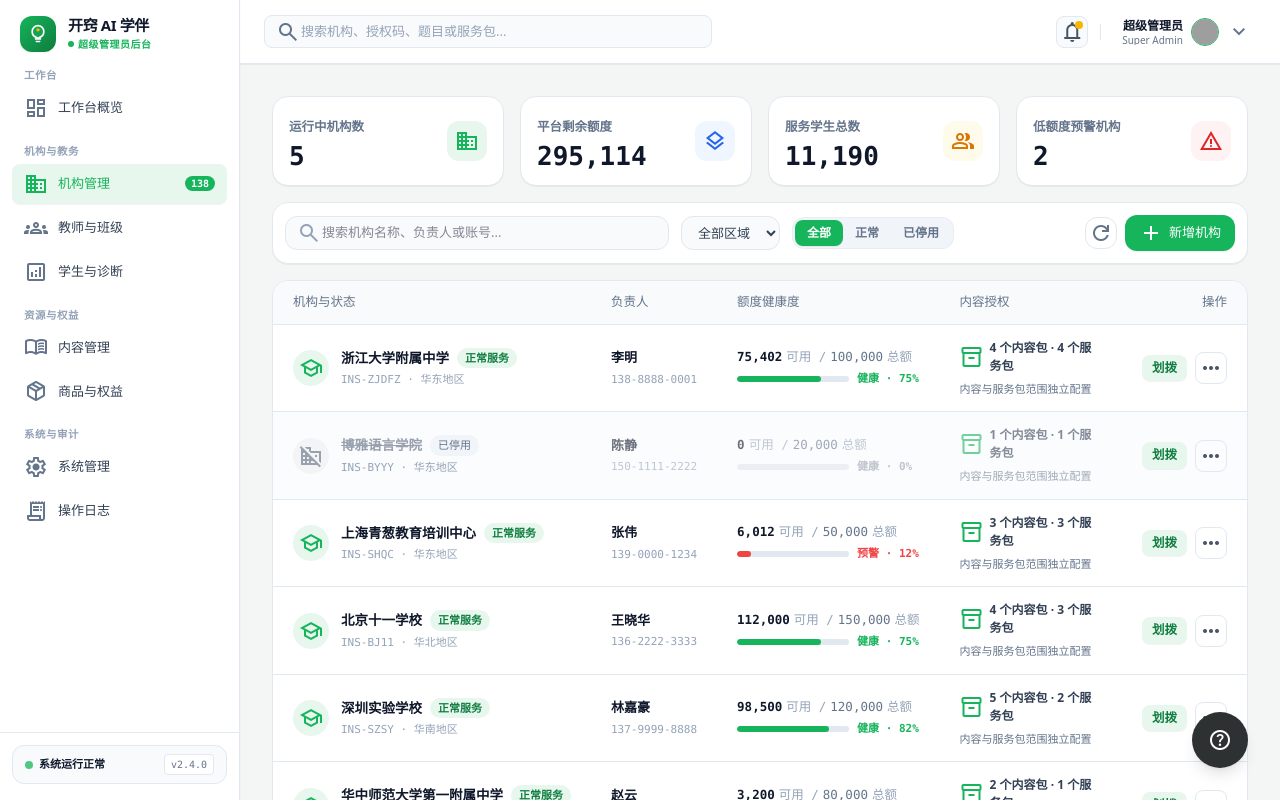
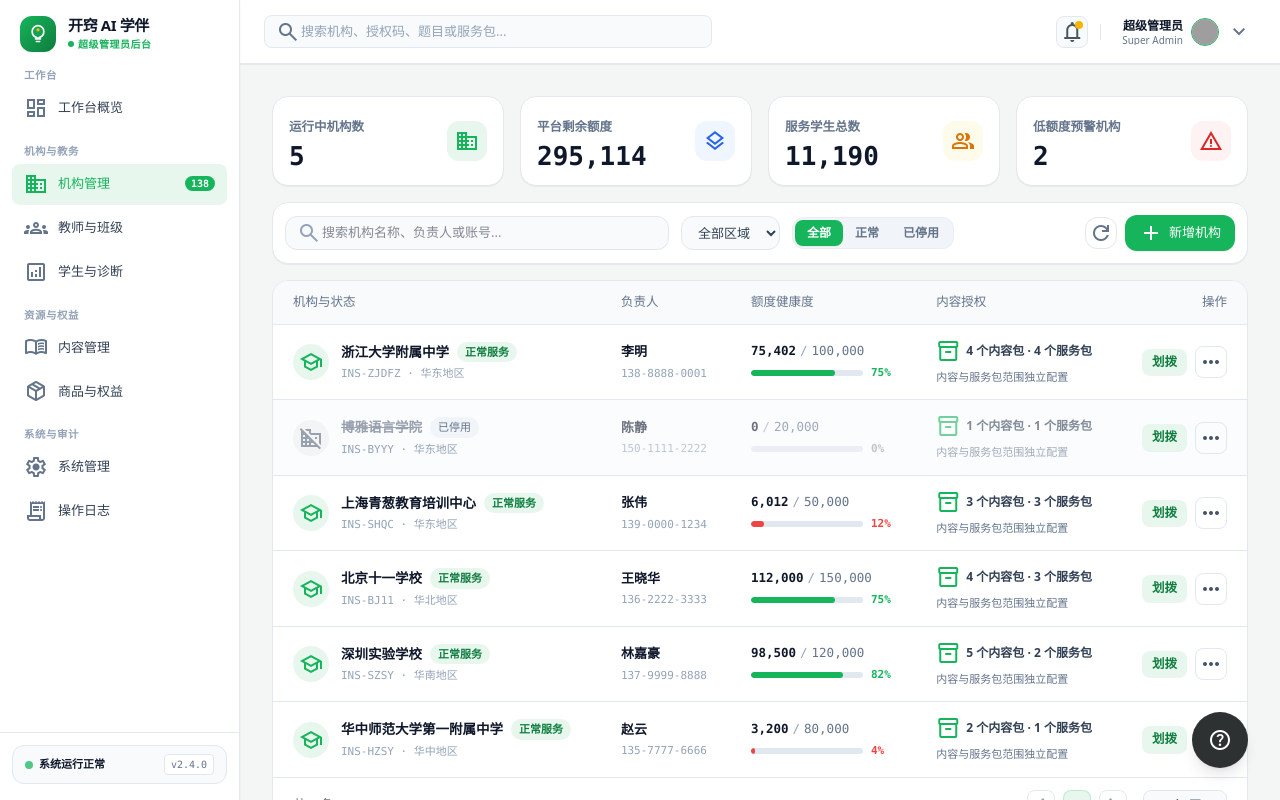
Before and after one commit to kessingye-gif/-2.0, a React (Vite) app: page / in a window 1280 px wide. Built offline with nearby package versions, Linux system fonts and the light colour scheme; grey boxes are pictures that could not be loaded.

Commit message:
style: simplify quota health copy

```diff
--- a/src/components/views/InstitutionView.tsx
+++ b/src/components/views/InstitutionView.tsx
@@ -493,11 +493,10 @@ export const InstitutionView: React.FC<InstitutionViewProps> = ({
                             <span className="font-bold text-[#0F172A]">
                               {inst.remainingQuota.toLocaleString()}
                             </span>
-                            <span className="text-[#94A3B8]">可用 /</span>
+                            <span className="text-[#94A3B8]">/</span>
                             <span className="text-[#64748B]">
                               {inst.totalQuota.toLocaleString()}
                             </span>
-                            <span className="text-[#94A3B8]">总额</span>
                           </div>
                           <div className="flex items-center gap-2">
                             <div className="h-1.5 w-28 bg-[#E2E8F0] rounded-full overflow-hidden">
@@ -521,7 +520,7 @@ export const InstitutionView: React.FC<InstitutionViewProps> = ({
                                   : 'text-[#16B45B]'
                               }`}
                             >
-                              {isWarning ? `预警 · ${remainingPct}%` : `健康 · ${remainingPct}%`}
+                              {remainingPct}%
                             </span>
                           </div>
                         </div>
```
